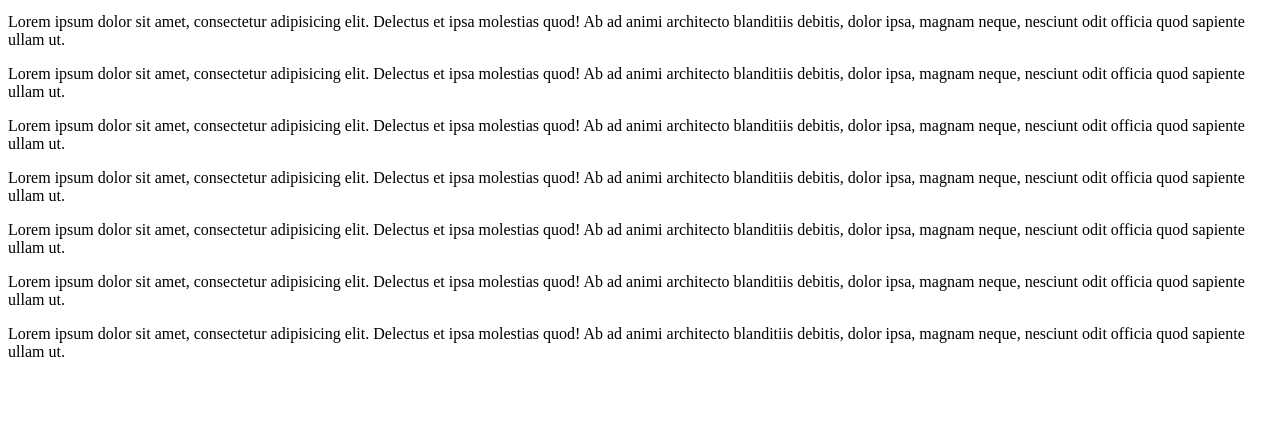
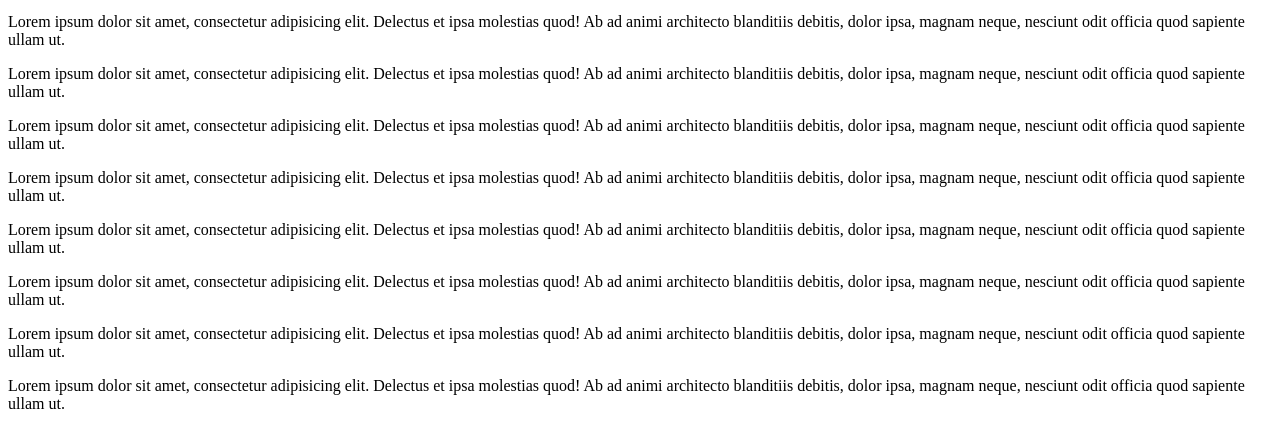
Before and after one commit to Himanshi1904/vintagevibes, a plain HTML site: page index.html in a window 1280 px wide. Shown: the part 105-552 px from the top of the page. Drawn offline with Linux system fonts and the light colour scheme.

Commit message:
add paragraph

```diff
--- a/index.html
+++ b/index.html
@@ -16,6 +16,6 @@
 <p>Lorem ipsum dolor sit amet, consectetur adipisicing elit. Delectus et ipsa molestias quod! Ab ad animi architecto blanditiis debitis, dolor ipsa, magnam neque, nesciunt odit officia quod sapiente ullam ut.</p>
 <p>Lorem ipsum dolor sit amet, consectetur adipisicing elit. Delectus et ipsa molestias quod! Ab ad animi architecto blanditiis debitis, dolor ipsa, magnam neque, nesciunt odit officia quod sapiente ullam ut.</p>
 <p>Lorem ipsum dolor sit amet, consectetur adipisicing elit. Delectus et ipsa molestias quod! Ab ad animi architecto blanditiis debitis, dolor ipsa, magnam neque, nesciunt odit officia quod sapiente ullam ut.</p>
-
+<p>Lorem ipsum dolor sit amet, consectetur adipisicing elit. Delectus et ipsa molestias quod! Ab ad animi architecto blanditiis debitis, dolor ipsa, magnam neque, nesciunt odit officia quod sapiente ullam ut.</p>
 </body>
 </html>
```
